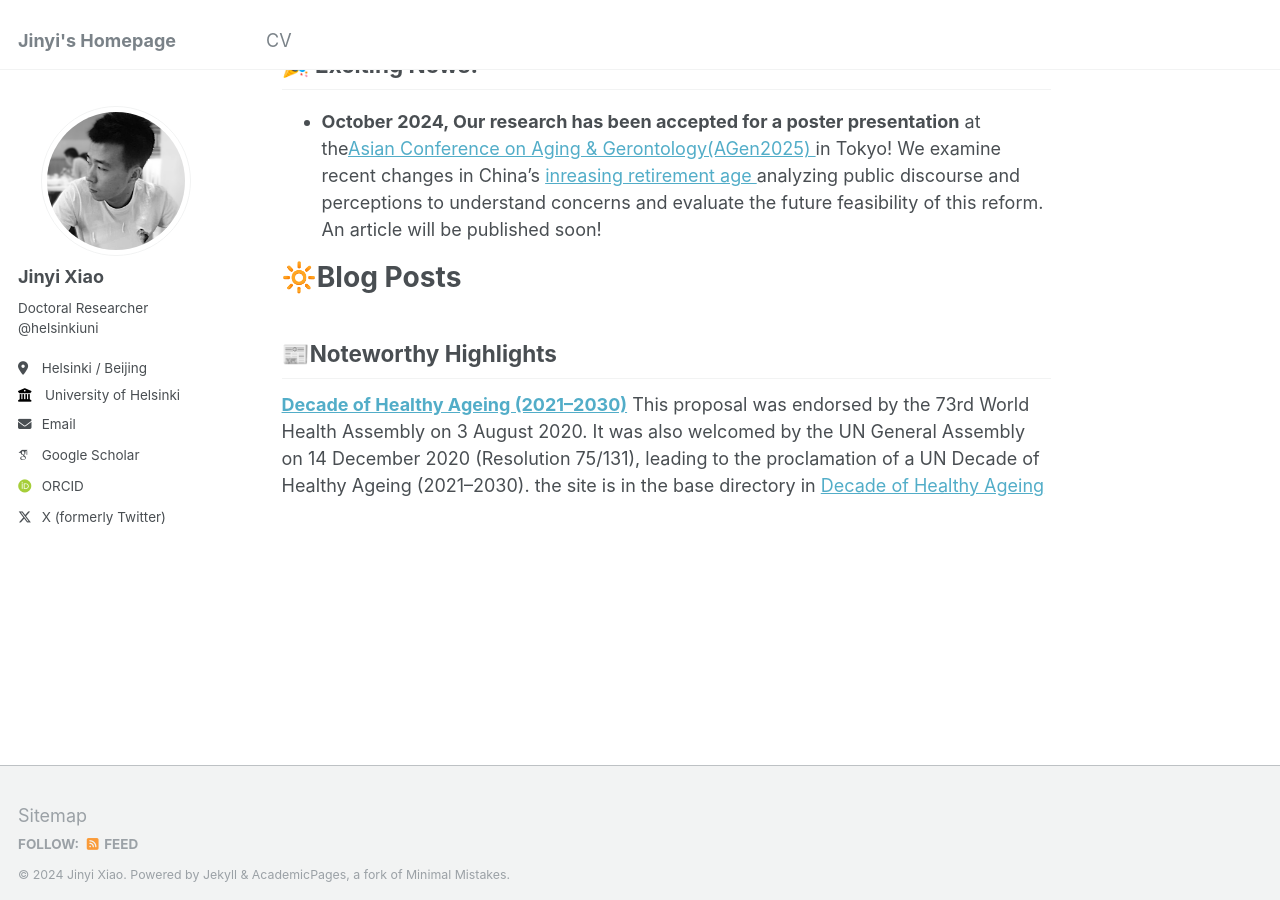
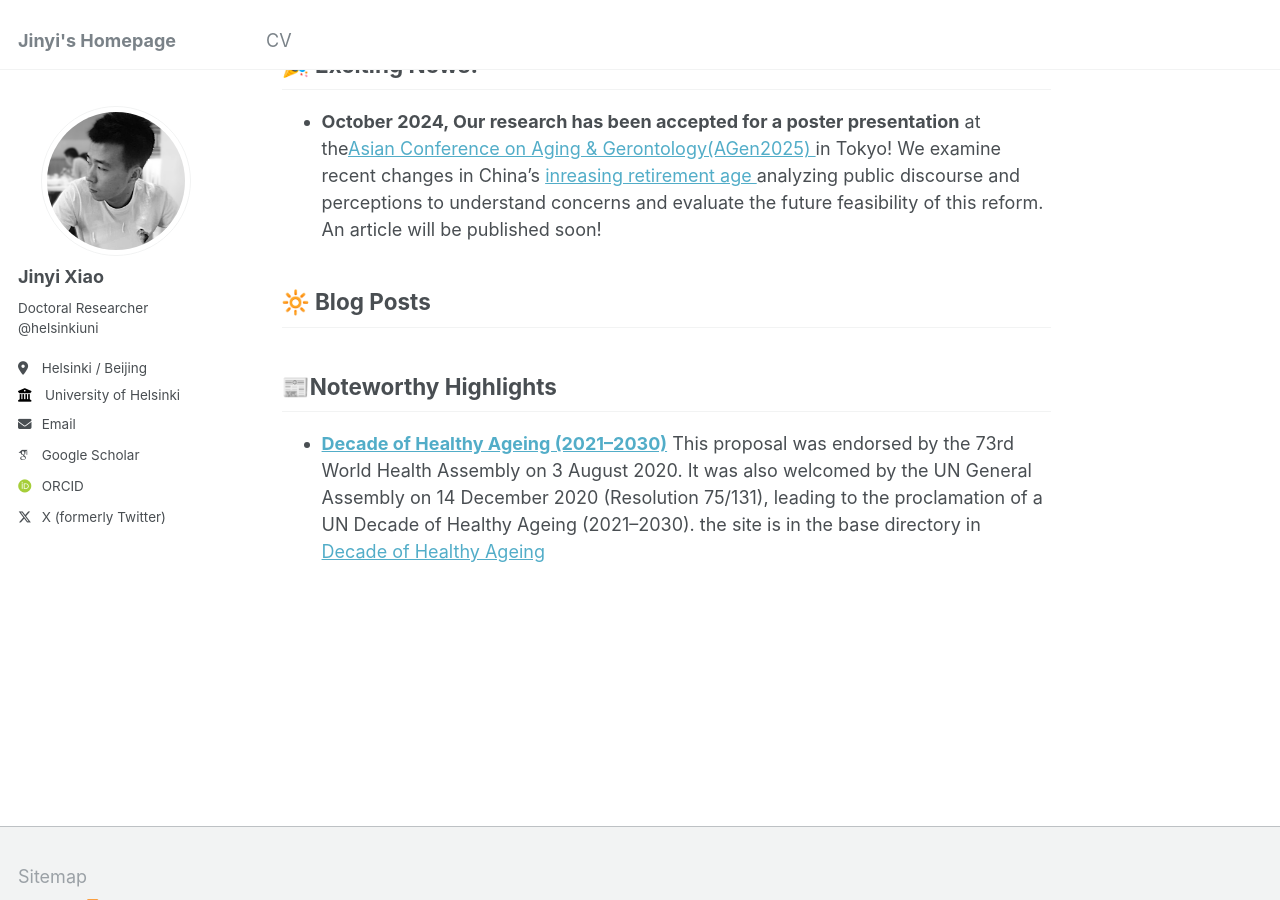
Before and after one commit to Xxiaojinyi/Xxiaojinyi.github.io, a Jekyll site: the page built from _pages/about.md, in a window 1280 px wide and 900 px high, scrolled down 543 px. Built offline with Jekyll 4.4.1, drawn with Linux system fonts in a browser that asks for light colours; some web fonts are replaced.

Commit message:
update homepage

```diff
--- a/_pages/about.md
+++ b/_pages/about.md
@@ -24,13 +24,13 @@ A die-hard fan of Liverpool FC⚽ and the Lakers🏀! a passionate football play
 
 
 
-
-🔆Blog Posts
-======
+## 🔆 Blog Posts
 
 
 
-📰Noteworthy Highlights
-------
-**[Decade of Healthy Ageing (2021–2030)](https://www.decadeofhealthyageing.org/)**
+
+## 📰Noteworthy Highlights
+
+
+- **[Decade of Healthy Ageing (2021–2030)](https://www.decadeofhealthyageing.org/)**
  This proposal was endorsed by the 73rd World Health Assembly on 3 August 2020. It was also welcomed by the UN General Assembly on 14 December 2020 (Resolution 75/131), leading to the proclamation of a UN Decade of Healthy Ageing (2021–2030). the site is in the base directory in [Decade of Healthy Ageing](https://www.who.int/initiatives/decade-of-healthy-ageing)
```
